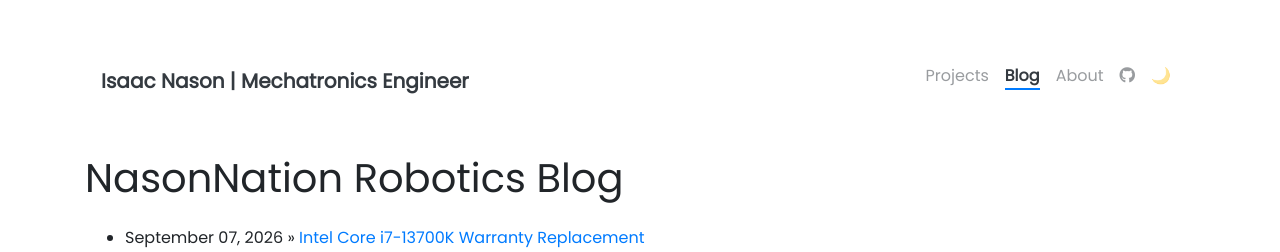
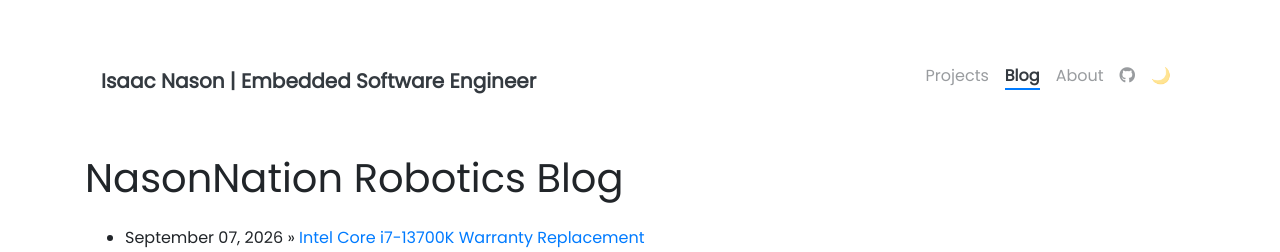
Before and after one commit to mistabowhunta/github.io, a Jekyll site: the page built from pages/blog.md, in a window 1280 px wide. Shown: the top 252 px of the page. Built offline with Jekyll 4.4.1, drawn with Linux system fonts in a browser that asks for light colours.

Commit message:
Update _config.yml
Revised title

```diff
--- a/_config.yml
+++ b/_config.yml
@@ -1,5 +1,5 @@
 ### Site Settings ###
-title               : Isaac Nason | Mechatronics Engineer
+title               : Isaac Nason | Embedded Software Engineer
 description         : >-
                       Hardware and software engineer with 15 years of experience bridging the gap between physical mechanics and digital control systems. Specializing in Python, C#, and rapid mechatronic prototyping.
 url                 : "https://isaacnason.net"
```
